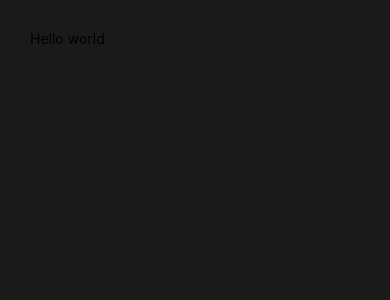
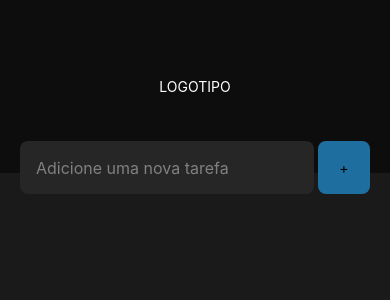
Before and after one commit to zacrodrigues/todo, a React Native app: screen / in a window 390 px wide. Shown: the top 300 px of the page. Built offline with nearby package versions, Linux system fonts and the light colour scheme.

Commit message:
create header and input to add new task

```diff
--- a/package.json
+++ b/package.json
@@ -10,6 +10,7 @@
     "lint": "npx eslint src --ext .ts,.tsx --fix"
   },
   "dependencies": {
+    "@phosphor-icons/react": "^2.0.9",
     "expo": "~48.0.18",
     "expo-status-bar": "~1.4.4",
     "react": "18.2.0",
--- a/src/screens/Home/index.tsx
+++ b/src/screens/Home/index.tsx
@@ -1,10 +1,26 @@
-import { Text, View } from 'react-native'
+import { Text, TextInput, TouchableOpacity, View } from 'react-native'
+
 import { styles } from './styles'
+import { gray300 } from '../../tokens/colors'
 
 export function Home() {
   return (
     <View style={styles.container}>
-      <Text>Hello world</Text>
+      <View style={styles.header}>
+        <Text style={{ color: '#fff' }}>LOGOTIPO</Text>
+      </View>
+
+      <View style={styles.newTask}>
+        <TextInput
+          placeholder="Adicione uma nova tarefa"
+          placeholderTextColor={gray300}
+          style={styles.input}
+        />
+
+        <TouchableOpacity style={styles.button}>
+          <Text>+</Text>
+        </TouchableOpacity>
+      </View>
     </View>
   )
 }
--- a/src/screens/Home/styles.ts
+++ b/src/screens/Home/styles.ts
@@ -1,11 +1,37 @@
 import { StyleSheet } from 'react-native'
 
-import { gray600 } from '../../tokens/colors'
+import { blueDark, gray500, gray600, gray700 } from '../../tokens/colors'
 
 export const styles = StyleSheet.create({
   container: {
     flex: 1,
     backgroundColor: gray600,
-    padding: 30,
+  },
+  header: {
+    backgroundColor: gray700,
+    height: 173,
+    alignItems: 'center',
+    justifyContent: 'center',
+  },
+  newTask: {
+    flexDirection: 'row',
+    gap: 4,
+    padding: 20,
+    marginTop: -52,
+  },
+  input: {
+    flex: 1,
+    fontSize: 16,
+    backgroundColor: gray500,
+    borderRadius: 8,
+    padding: 16,
+  },
+  button: {
+    alignItems: 'center',
+    justifyContent: 'center',
+    padding: 18,
+    backgroundColor: blueDark,
+    borderRadius: 8,
+    width: 52,
   },
 })
```
Also changed, not shown: public/logo.svg (added), 1 other file (tests, documents, lock files or other folders).
